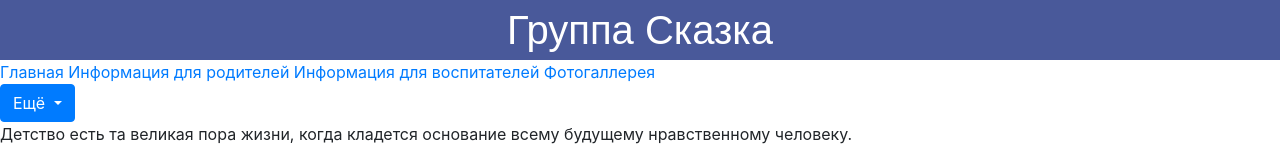
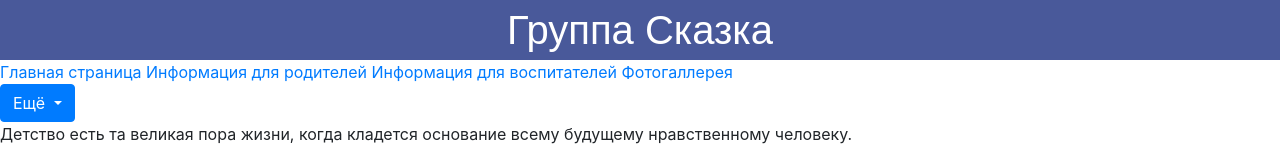
Before and after one commit to MariyaKustova/Children, a plain HTML site: page index.html in a window 1280 px wide. Shown: the top 160 px of the page. Drawn offline with nearby package versions, Linux system fonts and the light colour scheme.

Commit message:
Changed main ref

```diff
--- a/index.html
+++ b/index.html
@@ -13,7 +13,7 @@
 <body>
   <header>Группа Сказка</header>
   <nav>
-    <a href="">Главная</a>
+    <a href="">Главная страница</a>
     <a href="pages/Login/index.html">Информация для родителей</a>
     <a href="">Информация для воспитателей</a>
     <a href="">Фотогаллерея</a>
```
